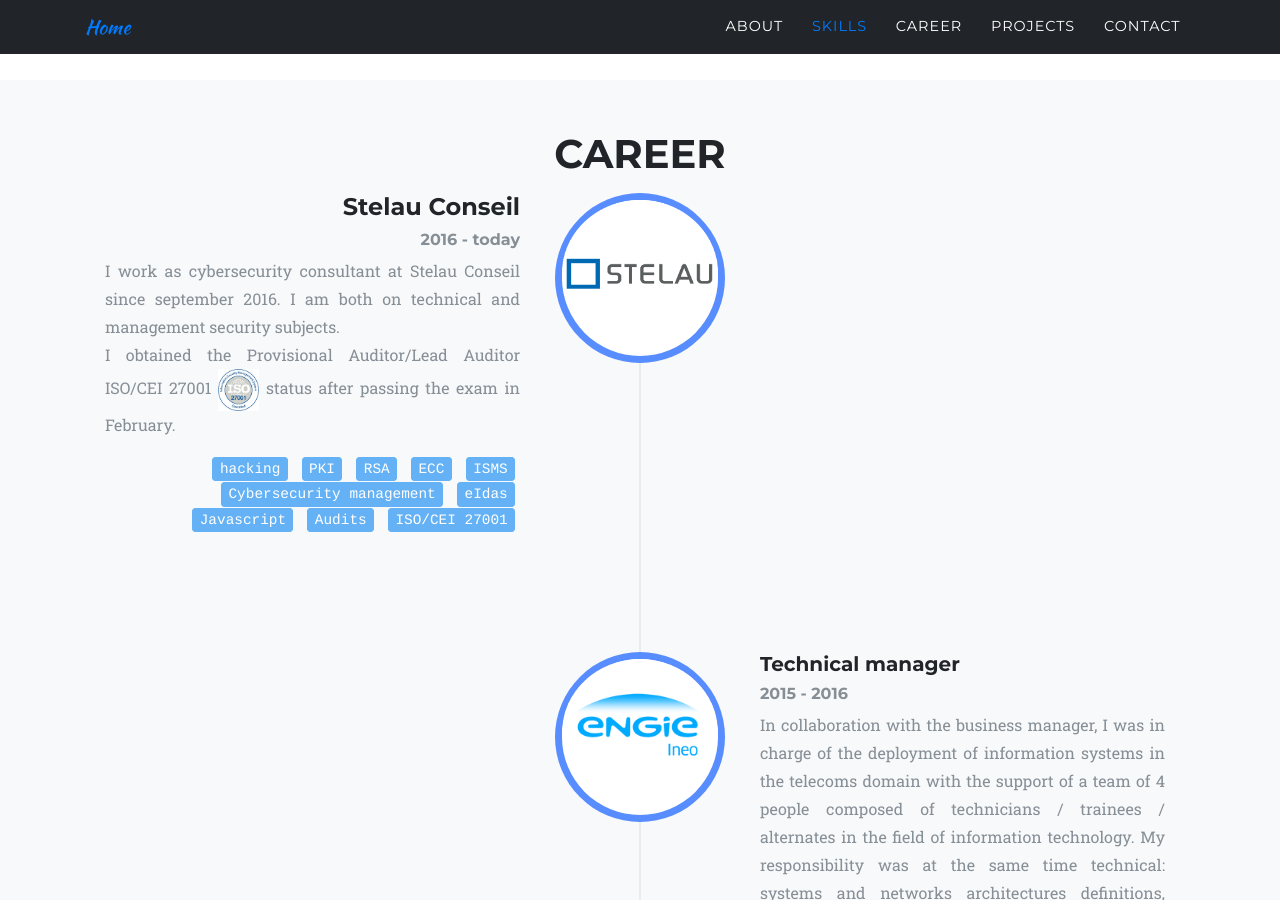
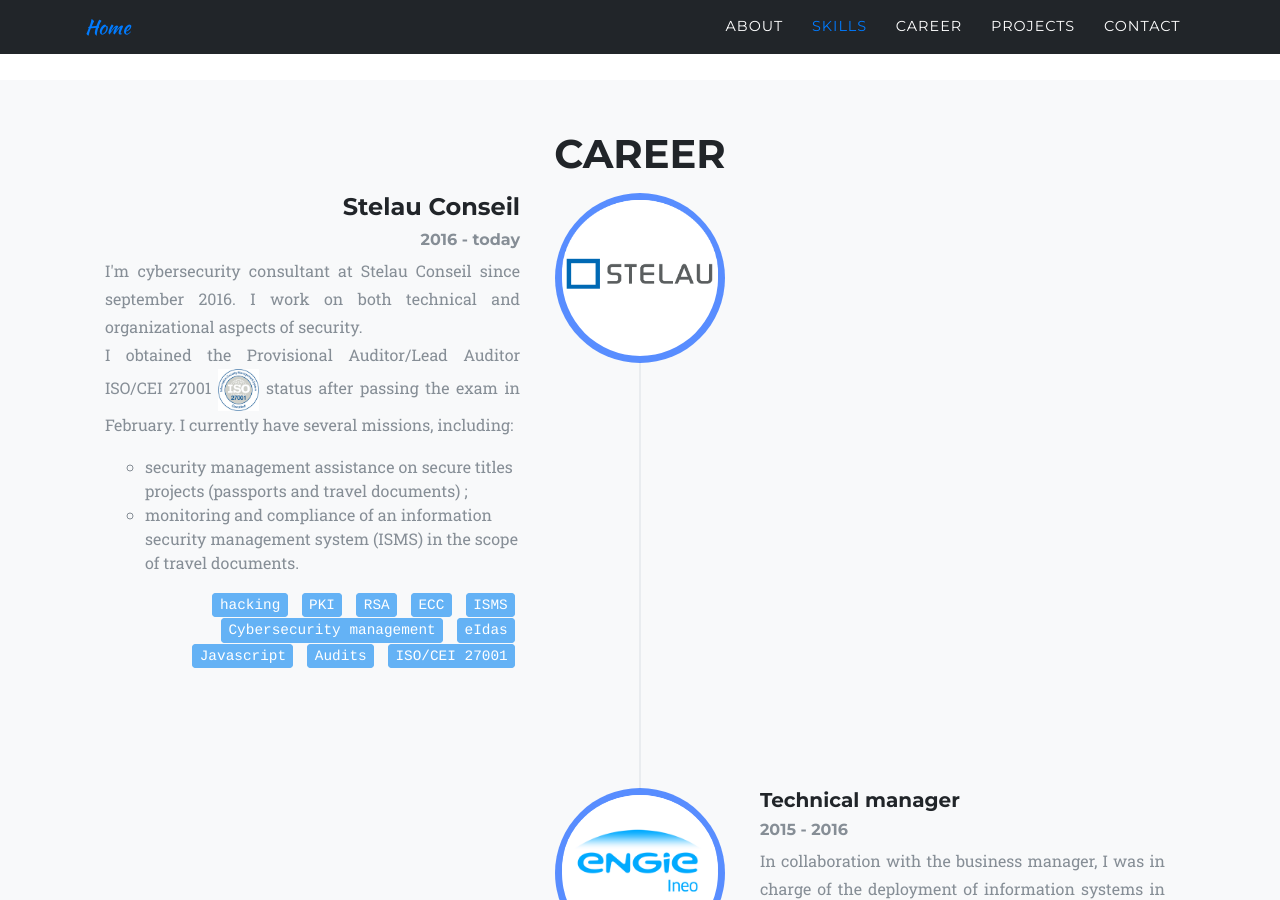
Before and after one commit to MaxKer/MaxKer.github.io, a Jekyll site: the page built from index.html, in a window 1280 px wide and 900 px high, scrolled down 1403 px. Built offline with Jekyll 4.4.1, drawn with Linux system fonts in a browser that asks for light colours; some web fonts are replaced; comment, search, counter and statistics services are not loaded.

Commit message:
add Stelau mission

```diff
--- a/_includes/content/career.html
+++ b/_includes/content/career.html
@@ -20,11 +20,17 @@
                 <h4 class="subheading">Stelau Conseil</h4>
                 <h6 class="timeline-date text-muted">2016 - today</h6>
                 <p class="text-muted">
-                  I work as cybersecurity consultant at Stelau Conseil since september 2016. I am both on technical and management security
-                  subjects.
+                  I'm cybersecurity consultant at Stelau Conseil since september 2016. I work on both technical and organizational aspects of security.
                   </br>
-                  I obtained the Provisional Auditor/Lead Auditor ISO/CEI 27001
+                    I obtained the Provisional Auditor/Lead Auditor ISO/CEI 27001
                   <img class="img-responsive" src="img/iso27k1.png" style="width:10%"> status after passing the exam in February.
+                  I currently have several missions, including: </br>
+                 <ul class="text-muted" style="text-align:left">
+                   <li>security management assistance on secure titles projects (passports
+                 and travel documents) ;</li>
+                  <li>monitoring and compliance of an information security
+                      management system (ISMS) in the scope of travel documents.</li>
+                </ul>
                 </p>
               </div>
               <div class="timeline-body">
```
